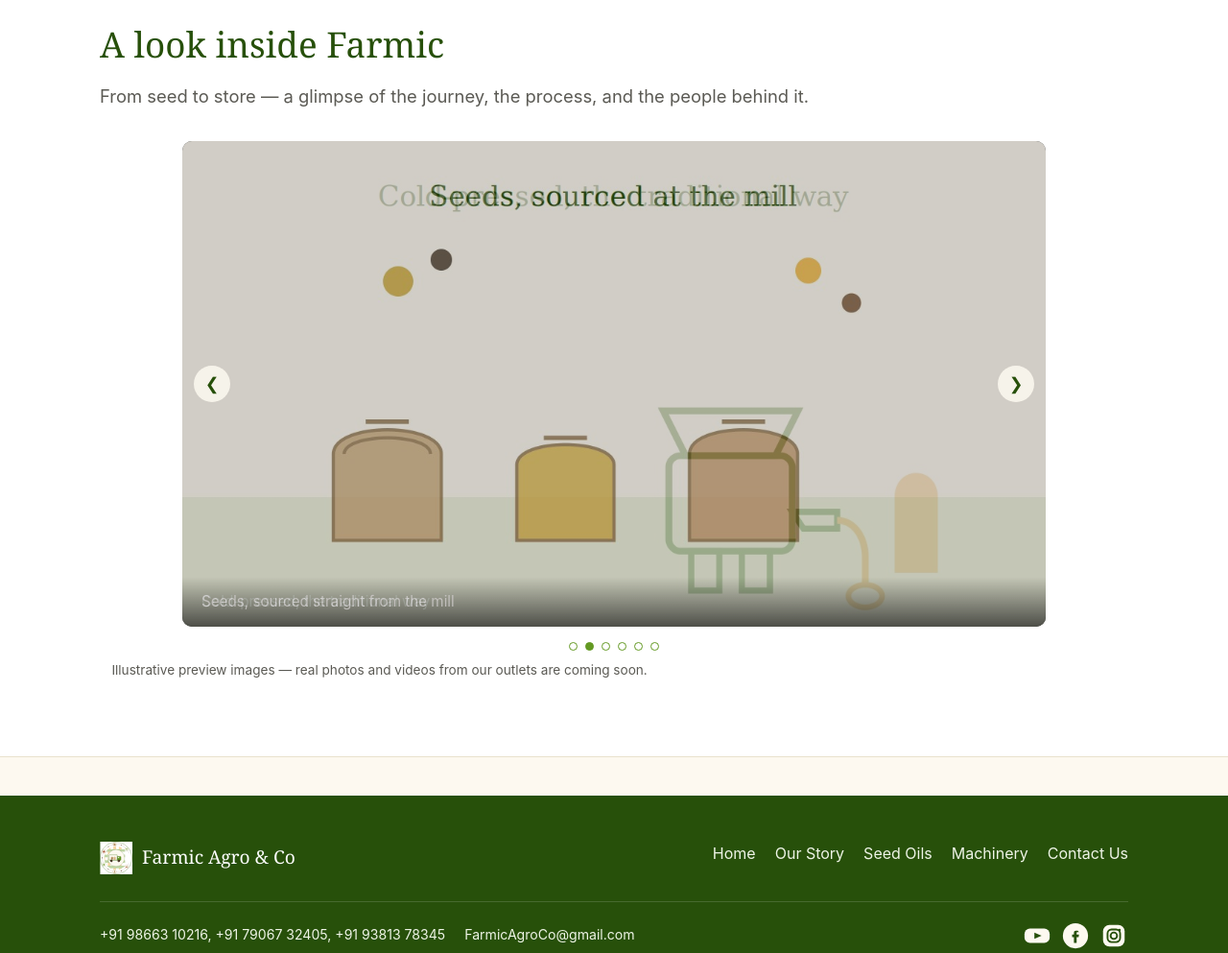
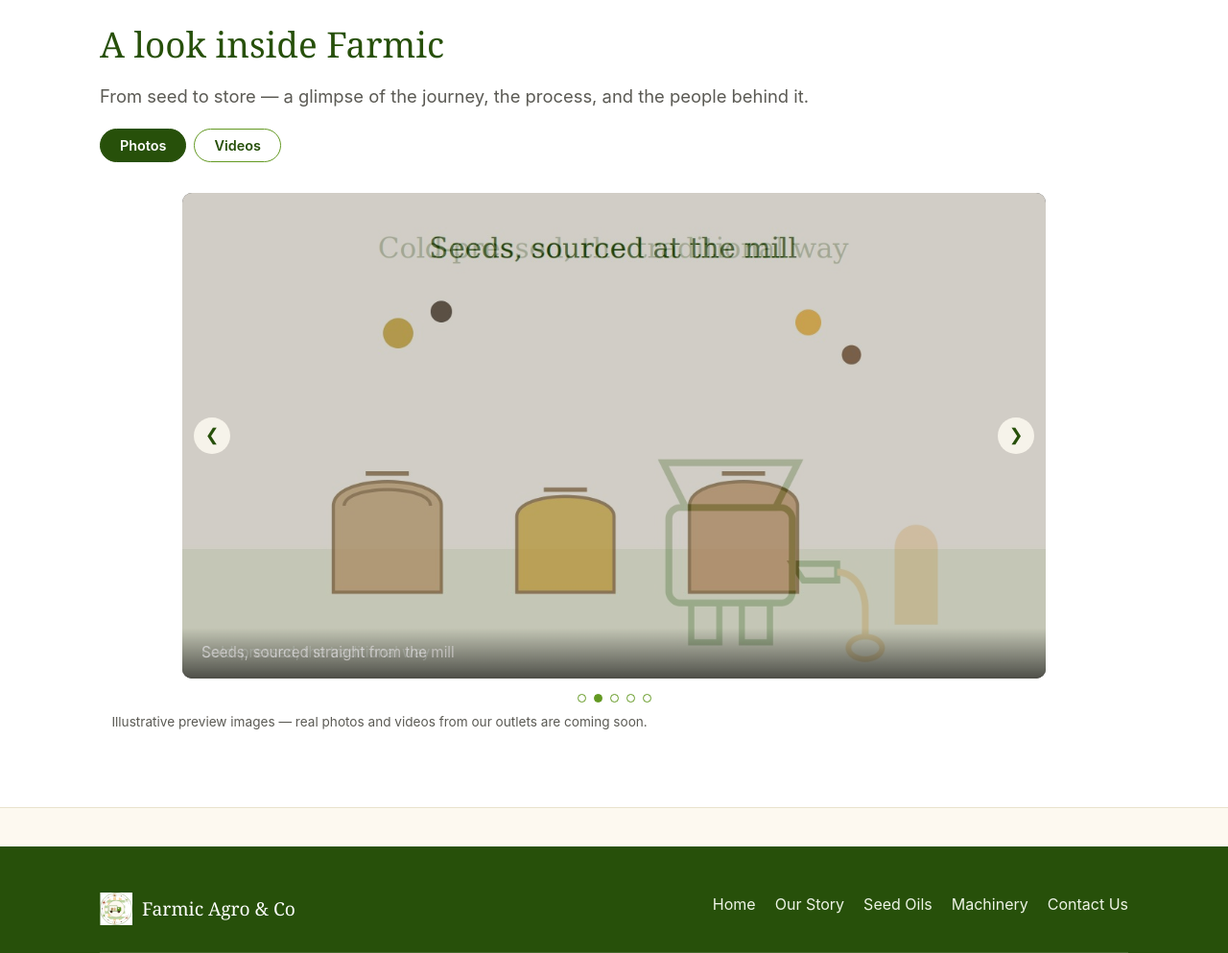
Before and after one commit to manageitservices1-code/farmic, a plain HTML site: page index.html in a window 1280 px wide. Shown: the part 980-1973 px from the top of the page at 96% size. Drawn offline with Linux system fonts and the light colour scheme.

Commit message:
updated video file and manifest file

```diff
--- a/assets/css/style.css
+++ b/assets/css/style.css
@@ -514,6 +514,25 @@ footer.site-footer .foot-social img { width: 100%; height: 100%; }
   cursor: pointer;
 }
 .carousel-dots button.active { background: var(--olive); }
+.gallery-tabs {
+  display: flex;
+  gap: 8px;
+  margin-bottom: 18px;
+}
+.gallery-tab {
+  font-family: var(--sans);
+  font-size: 0.9rem;
+  font-weight: 600;
+  padding: 8px 20px;
+  border-radius: 999px;
+  border: 1.5px solid var(--olive);
+  background: transparent;
+  color: var(--green-dark);
+  cursor: pointer;
+  transition: background 0.15s ease, color 0.15s ease;
+}
+.gallery-tab:hover { background: var(--cream); }
+.gallery-tab.active { background: var(--green-dark); color: #fff; border-color: var(--green-dark); }
 .gallery-note {
   text-align: center;
   color: var(--text-muted);
--- a/assets/js/config.js
+++ b/assets/js/config.js
@@ -36,10 +36,10 @@ window.FARMIC_CONFIG = {
   // ---- Social media links ----
   // Leave a value as "" (empty quotes) to hide that icon entirely.
   social: {
-   youtube:   "https://www.youtube.com/@FamricAgro",
+    youtube:   "",
     x:         "",
-    facebook:  "https://www.facebook.com/profile.php?id=61594171772794",
-    instagram: "https://www.instagram.com/famricagro/"
+    facebook:  "",
+    instagram: ""
   }
 
 };
--- a/assets/js/gallery.js
+++ b/assets/js/gallery.js
@@ -2,6 +2,7 @@ document.addEventListener('DOMContentLoaded', function () {
   var root = document.getElementById('gallery-carousel');
   if (!root) return;
 
+  var tabsWrap = document.querySelector('.gallery-tabs');
   var track = root.querySelector('.carousel-track');
   var dotsWrap = root.querySelector('.carousel-dots');
   var prevBtn = root.querySelector('.carousel-prev');
@@ -12,23 +13,60 @@ document.addEventListener('DOMContentLoaded', function () {
   var reduceMotion = window.matchMedia('(prefers-reduced-motion: reduce)').matches;
   var current = 0;
   var timer = null;
-  var items = [];
+  var byTab = { photos: [], videos: [] };
+  var activeTab = 'photos';
 
   fetch(manifestUrl)
     .then(function (r) { return r.json(); })
     .then(function (data) {
-      items = Array.isArray(data) ? data : [];
+      var items = Array.isArray(data) ? data : [];
+      byTab.photos = items.filter(function (i) { return i.type !== 'video'; });
+      byTab.videos = items.filter(function (i) { return i.type === 'video'; });
+
       if (!items.length) {
         root.innerHTML = '<p style="padding:24px; text-align:center; color:var(--text-muted);">No gallery items yet — add images or videos to assets/gallery and list them in manifest.json.</p>';
+        if (tabsWrap) tabsWrap.style.display = 'none';
         return;
       }
-      build();
+
+      if (tabsWrap) {
+        tabsWrap.querySelectorAll('.gallery-tab').forEach(function (btn) {
+          btn.addEventListener('click', function () { switchTab(btn.getAttribute('data-tab')); });
+        });
+      }
+
+      renderTab('photos');
     })
     .catch(function () {
       root.innerHTML = '<p style="padding:24px; text-align:center; color:var(--text-muted);">Gallery could not be loaded.</p>';
     });
 
-  function build() {
+  function switchTab(tab) {
+    if (tab === activeTab) return;
+    activeTab = tab;
+    stop();
+    if (tabsWrap) {
+      tabsWrap.querySelectorAll('.gallery-tab').forEach(function (btn) {
+        var isActive = btn.getAttribute('data-tab') === tab;
+        btn.classList.toggle('active', isActive);
+        btn.setAttribute('aria-selected', isActive ? 'true' : 'false');
+      });
+    }
+    renderTab(tab);
+  }
+
+  function renderTab(tab) {
+    var items = byTab[tab] || [];
+    current = 0;
+    track.innerHTML = '';
+    dotsWrap.innerHTML = '';
+
+    if (!items.length) {
+      var label = tab === 'videos' ? 'videos' : 'photos';
+      track.innerHTML = '<p style="padding:24px; text-align:center; color:var(--text-muted);">No ' + label + ' yet.</p>';
+      return;
+    }
+
     items.forEach(function (item, i) {
       var slide = document.createElement('div');
       slide.className = 'carousel-slide' + (i === 0 ? ' active' : '');
@@ -39,9 +77,8 @@ document.addEventListener('DOMContentLoaded', function () {
         media.muted = true;
         media.loop = true;
         media.playsInline = true;
+        media.controls = true;
         media.setAttribute('aria-label', item.caption || '');
-        // Supports either a single "src", or a "sources" array for format
-        // fallback, e.g. [{src:"...mp4", type:"video/mp4"}, {src:"...webm", type:"video/webm"}]
         var sourceList = Array.isArray(item.sources) ? item.sources : [{ src: item.src }];
         sourceList.forEach(function (s) {
           var sourceEl = document.createElement('source');
@@ -73,20 +110,25 @@ document.addEventListener('DOMContentLoaded', function () {
     });
 
     playActiveVideo();
-    if (!reduceMotion) start();
 
-    root.addEventListener('mouseenter', stop);
-    root.addEventListener('mouseleave', function () { if (!reduceMotion) start(); });
+    // Auto-advance only makes sense for a passive photo slideshow — videos are
+    // watched at the visitor's own pace, so the videos tab is manual-only
+    // (prev/next arrows and dots still work, it just never advances on its own).
+    if (tab === 'photos' && !reduceMotion) start();
+  }
 
-    prevBtn.addEventListener('click', function () { goTo(current - 1); restart(); });
-    nextBtn.addEventListener('click', function () { goTo(current + 1); restart(); });
-  }
+  root.addEventListener('mouseenter', stop);
+  root.addEventListener('mouseleave', function () { if (activeTab === 'photos' && !reduceMotion) start(); });
+
+  prevBtn.addEventListener('click', function () { goTo(current - 1); restart(); });
+  nextBtn.addEventListener('click', function () { goTo(current + 1); restart(); });
 
   function slides() { return track.querySelectorAll('.carousel-slide'); }
   function dots() { return dotsWrap.querySelectorAll('button'); }
 
   function goTo(index) {
     var s = slides();
+    if (!s.length) return;
     var d = dots();
     current = (index + s.length) % s.length;
     s.forEach(function (el, i) { el.classList.toggle('active', i === current); });
@@ -110,5 +152,5 @@ document.addEventListener('DOMContentLoaded', function () {
   function stop() {
     if (timer) { clearInterval(timer); timer = null; }
   }
-  function restart() { if (!reduceMotion) start(); }
+  function restart() { if (activeTab === 'photos' && !reduceMotion) start(); }
 });
--- a/index.html
+++ b/index.html
@@ -4,7 +4,7 @@
 <meta charset="utf-8">
 <meta name="viewport" content="width=device-width, initial-scale=1">
 <title>Farmic Agro &amp; Co — Straight from Farm to Customer</title>
-<meta name="description" content="Farmic Agro &amp; Co supplies cold-pressed seed oils straight from mill to customer — connecting farmers, millers and customers in one direct chain, with no middlemen.">
+<meta name="description" content="Farmic Agro &amp; Co buys straight from farmers, mills in-house, and delivers direct to customers — no wholesalers, no retailers, no middlemen.">
 <link rel="icon" href="/assets/img/favicon.ico" sizes="any">
 <link rel="icon" type="image/png" sizes="32x32" href="/assets/img/favicon-32.png">
 <link rel="apple-touch-icon" href="/assets/img/apple-touch-icon.png">
@@ -39,7 +39,7 @@
       <div>
         <p class="eyebrow">Seed to shelf, without the middle layers</p>
         <h1>Straight from farm to customer</h1>
-        <p class="lede">Farmic Agro &amp; Co buys agricultural commodities straight from farmers, processes them ourselves at our own mills, and carries them directly to your kitchen — starting with the seeds that go into India's cold-pressed oils.</p>
+        <p class="lede">Farmic Agro &amp; Co buys agricultural commodities straight from farmers, processes them ourselves at our own mills, and carries them directly to your kitchen — no wholesalers, no retailers, starting with the seeds that go into India's cold-pressed oils.</p>
         <div class="hero-actions">
           <a class="btn btn-primary" href="/products.html">Explore seed oils</a>
           <a class="btn btn-outline" href="/story.html">Read our story</a>
@@ -50,7 +50,6 @@
       </div>
     </div>
   </section>
-
 <!--
   <section class="section-alt">
     <div class="container">
@@ -94,6 +93,11 @@
     <div class="container">
       <h2>A look inside Farmic</h2>
       <p class="lede">From seed to store — a glimpse of the journey, the process, and the people behind it.</p>
+
+      <div class="gallery-tabs" role="tablist">
+        <button class="gallery-tab active" role="tab" aria-selected="true" data-tab="photos">Photos</button>
+        <button class="gallery-tab" role="tab" aria-selected="false" data-tab="videos">Videos</button>
+      </div>
 
       <div id="gallery-carousel" data-manifest="/assets/gallery/manifest.json" data-interval="5000">
         <div class="carousel">
```
Also changed, not shown: 1 other file.
